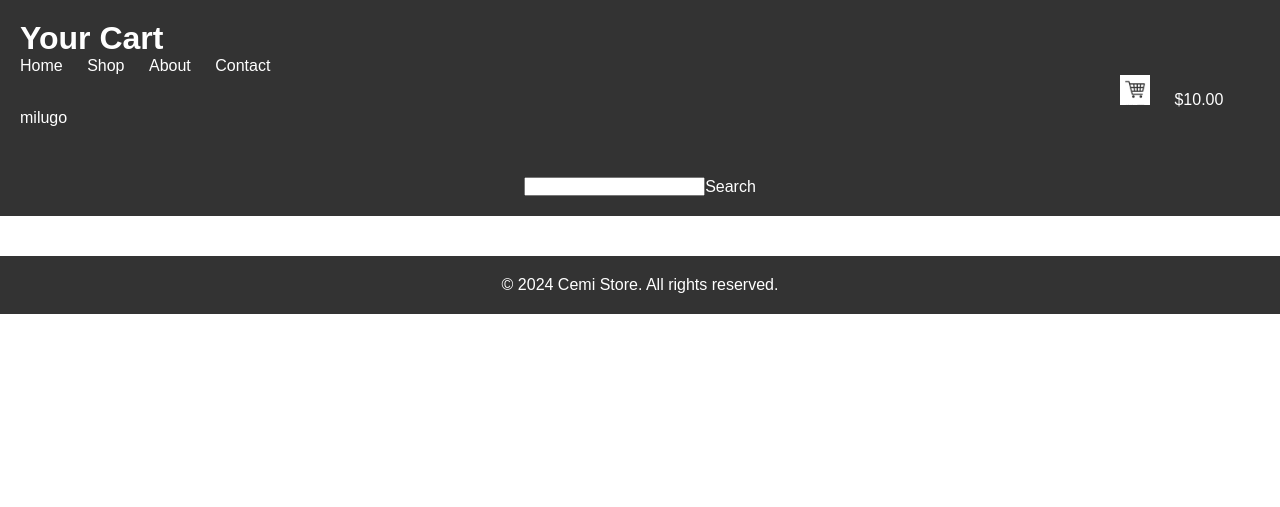
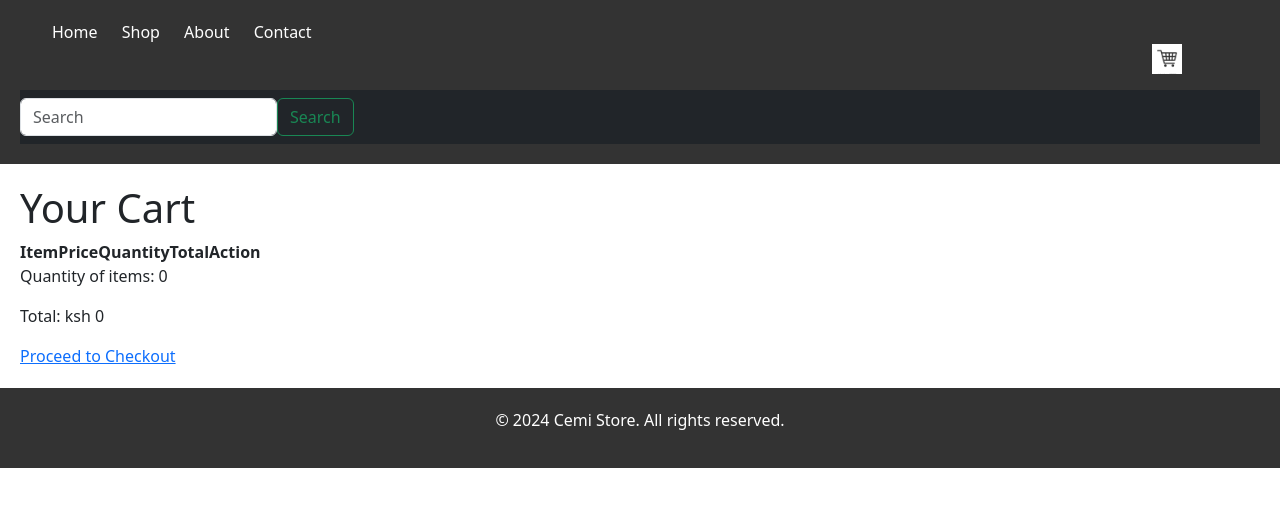
Before and after one commit to Pha12thom/Cemi-App, a Django app: page /cart/ in a window 1280 px wide. Shown: the top 507 px of the page. Run offline with Django 4.2, Linux system fonts and the light colour scheme; data comes from the database, SQL or seed files in the repository; both versions use the stored data as it was after the commit; lists and menus that the app fills with data are empty; some libraries are stand-ins or nearby versions.

Commit message:
confirm cart items and price

```diff
--- a/cemi/store/cart.py
+++ b/cemi/store/cart.py
@@ -1,8 +1,37 @@
-class Cart():
+from decimal import Decimal
+
+
+class Cart:
     def __init__(self, request):
         self.session = request.session
-        cart = self.session.get('session_key')
-        if 'session_key' not in request.session:
-            cart = self.session['session_key'] = {}
-        # Get the current cart
+        cart = self.session.get('cart')
+        if not cart:
+            cart = self.session['cart'] = {}
         self.cart = cart
+
+    def add(self, item, quantity=1):
+        item_id = str(item.id)
+        if item_id not in self.cart:
+            self.cart[item_id] = {'quantity': quantity, 'price': str(item.price)}
+        else:
+            self.cart[item_id]['quantity'] += quantity
+        self.save()
+
+    def reduce_quantity(self, item_id):
+        item_id = str(item_id)
+        if item_id in self.cart:
+            if self.cart[item_id]['quantity'] > 1:
+                self.cart[item_id]['quantity'] -= 1
+            else:
+                del self.cart[item_id]
+            self.save()
+
+    def save(self):
+        self.session.modified = True
+
+    @property
+    def get_total(self):
+        total = 0
+        for item_id, item_info in self.cart.items():
+            total += item_info['quantity'] * Decimal(item_info['price'])
+        return total
--- a/cemi/store/templates/base.html
+++ b/cemi/store/templates/base.html
@@ -6,6 +6,11 @@
     <meta name="viewport" content="width=device-width, initial-scale=1.0">
     <title>{% block title %}{% endblock %}</title>
     <link rel="stylesheet" href="{% static 'home.css' %}">
+    <link rel="stylesheet" href="//cdn.jsdelivr.net/npm/bootstrap@5.3.2/dist/css/bootstrap.min.css">
+    <script src="//cdn.jsdelivr.net/npm/bootstrap@5.3.2/dist/js/bootstrap.bundle.min.js"></script>
+    <script src="https://kit.fontawesome.com/a076d05399.js"></script>
+
+
     <script src="https://code.jquery.com/jquery-3.7.1.min.js" integrity="sha256-/JqT3SQfawRcv/BIHPThkBvs0OEvtFFmqPF/lYI/Cxo=" crossorigin="anonymous"></script>
 </head>
 <body>
@@ -25,8 +30,17 @@
                 {% endfor %}
         </ul>
     </nav>
-    <form class="search-form" method="GET"><input type="text" id="search-box" name="search" width="250px" "Search..."><label for="search">Search</label></form>
-        </div>
+
+
+
+    <nav class="navbar navbar-expand-lg navbar-dark bg-dark">
+    <form class="form-inline my-2 my-lg-0">
+      <input class="form-control mr-sm-2" type="search" placeholder="Search" aria-label="Search">
+      <button class="btn btn-outline-success my-2 my-sm-0" type="submit">Search</button>
+    </form>
+  </div>
+</nav>
+</nav>
     </header>
     <main>
         {% block content %}{% endblock %}
@@ -35,6 +49,5 @@
     <footer>
         <p>&copy; {% now "Y" %} Cemi Store. All rights reserved.</p>
     </footer>
-    <script src="{% static 'js/scripts.js' %}"></script>
 </body>
 </html>
--- a/cemi/store/templates/cart.html
+++ b/cemi/store/templates/cart.html
@@ -1,9 +1,39 @@
 {% extends 'base.html' %}
-
-{% load static %}
-{% block title %}Cart - Your Store{% endblock %}
-{% block heading %}Your Cart{% endblock %}
-
+{% block title %}Cart{% endblock %}
 {% block content %}
-
+{% if cart %}
+    <h1>Your Cart</h1>
+    <table>
+        <thead>
+            <tr>
+                <th>Item</th>
+                <th>Price</th>
+                <th>Quantity</th>
+                <th>Total</th>
+                <th>Action</th>
+            </tr>
+        </thead>
+        <tbody>
+            {% for item_id, item_info in cart.cart.items %}
+            <tr>
+                <td>{{ item_info.name }}</td>
+                <td>{{ item_info.price }}</td>
+                <td>{{ item_info.quantity }}</td>
+                <td>{{ item_info.total }}</td>
+                <td>
+                    <form action="{% url 'reduce_item_quantity' item_id=item_id %}" method="post">
+                        {% csrf_token %}
+                        <button type="submit">Reduce Quantity</button>
+                    </form>
+                </td>
+            </tr>
+            {% endfor %}
+        </tbody>
+    </table>
+    <p> Quantity of items: {{ total_quantity }}</p>
+    <p>Total: ksh {{ cart.get_total }}</p>
+    <a href="{% url 'checkout' %}">Proceed to Checkout</a>
+{% else %}
+    <p>Your cart is empty.</p>
+{% endif %}
 {% endblock %}
--- /dev/null
+++ b/cemi/store/templates/checkout.html
@@ -0,0 +1,6 @@
+{% extends 'base.html' %}
+{% block title %}Checkout{% endblock %}
+{% block content %}
+<h1>Checkout</h1>
+<!-- Add your checkout form or process here -->
+{% endblock %}
--- a/cemi/store/urls.py
+++ b/cemi/store/urls.py
@@ -6,9 +6,12 @@
     path('base/', views.base, name='base'),
     path('details/<int:item_id>/', views.details, name='details'),
     path("cart/", views.cart, name="cart"),
-    path('add_to_cart/', views.add_to_cart, name='add_to_cart'),
+    path('add_to_cart/<int:item_id>', views.add_to_cart, name='add_to_cart'),
     path('register/', views.register, name='register'),
     path('login/', views.login, name='login'),
     path('logout/', views.logout, name='logout'),
+    path('reduce_item_quantity/<int:item_id>', views.reduce_item_quantity, name='reduce_item_quantity'),
+    path('checkout/', views.checkout, name='checkout'),
+
 
 ]
--- a/cemi/store/views.py
+++ b/cemi/store/views.py
@@ -1,10 +1,12 @@
 from django.shortcuts import render, redirect, get_object_or_404
 from django.http import HttpResponse
-from .models import Store, items, user, cart
+from .models import Store, items, user
 from .cart import Cart
 from django.contrib import messages
 from django.http import JsonResponse
 from .forms import RegisterForm, LoginForm, LogoutForm
+from decimal import Decimal
+
 
 def register(request):
     form = RegisterForm()
@@ -94,7 +96,7 @@
     }
 
     return render(request, 'details.html', context)
-
+"""
 def cart(request):
     user_page = user.objects.all()
     store_page = Store.objects.all()
@@ -106,13 +108,46 @@
 
     }
     return render(request, 'cart.html', context)
+"""
 
 
-def add_to_cart(request, item_id):
+"""def add_to_cart(request, item_id):
     cart = Cart(request)
     if request.POST.get('action') == 'post':
         item_id = int(request.POST.get('item_id'))
         item = get_object_or_404(items, id=item_id)
         cart.add(item=item)
-        response = JsonResponse({'qty': cart.__len__()})
+        response = JsonResponse({'qty': item.name, 'price': item.price})
         return response
+        """
+from django.shortcuts import render, redirect
+from .cart import Cart
+from decimal import Decimal
+
+def cart(request):
+    cart = Cart(request)
+    total_quantity = sum(item['quantity'] for item in cart.cart.values())
+    context = {
+        'cart': cart,
+        'total_quantity': total_quantity,
+    }
+    return render(request, 'cart.html', context)
+
+def reduce_item_quantity(request, item_id):
+    cart = Cart(request)
+    cart.reduce_quantity(item_id)
+    return redirect('cart')
+
+
+def checkout(request):
+    # Implement your checkout logic here
+    return render(request, 'checkout.html')
+
+
+def add_to_cart(request, item_id):
+    item = get_object_or_404(items, id=item_id)
+    cart = Cart(request)
+    cart.add(item)
+    # Calculate total price for the added item
+    total_price = Decimal(item.price) * cart.cart[str(item_id)]['quantity']
+    return redirect('cart')  # Redirect to the cart page after adding the item
```
Also changed, not shown: cemi/store/templates/details.html (+7 -27 lines), cemi/db.sqlite3, cemi/static/js/script.js (added), cemi/store/migrations/0007_cart.py (added).
